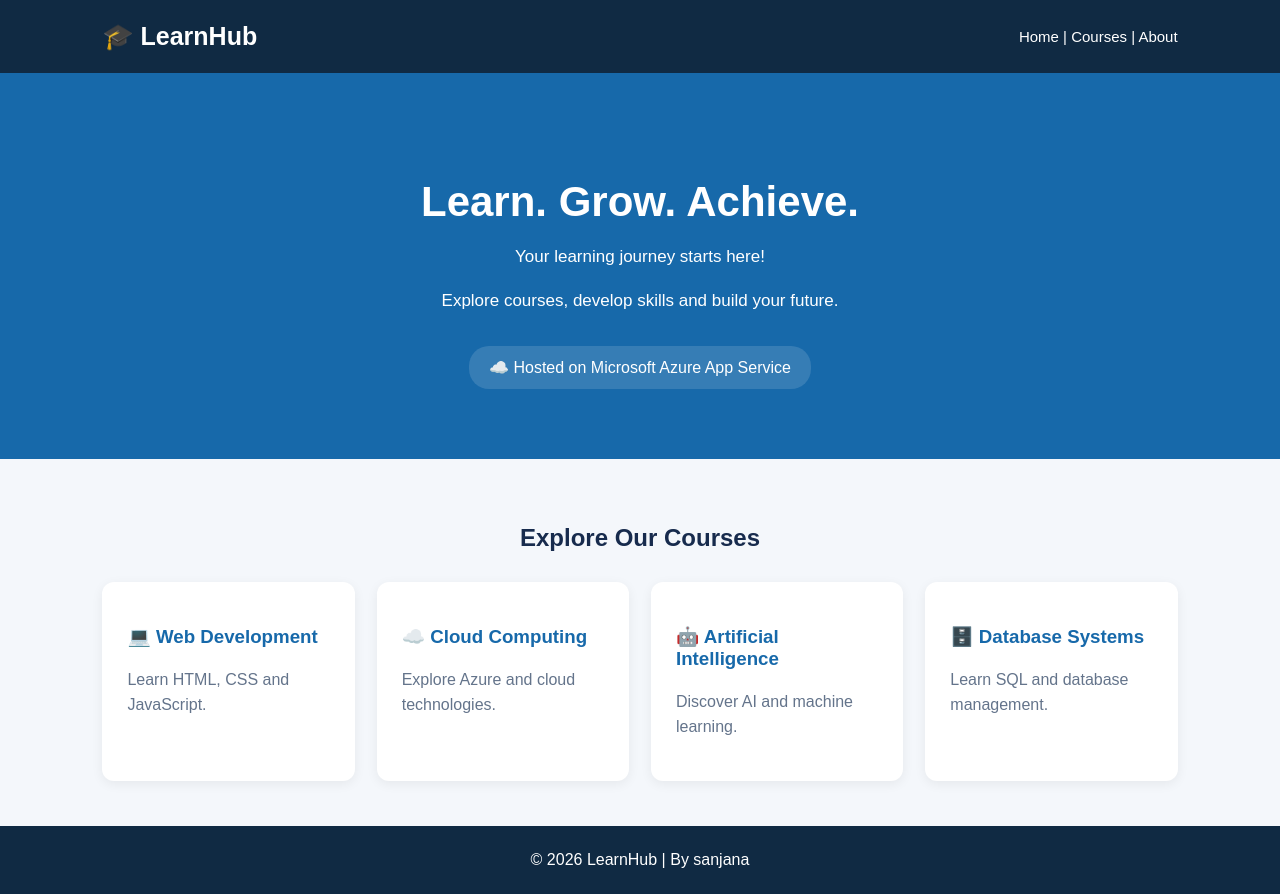
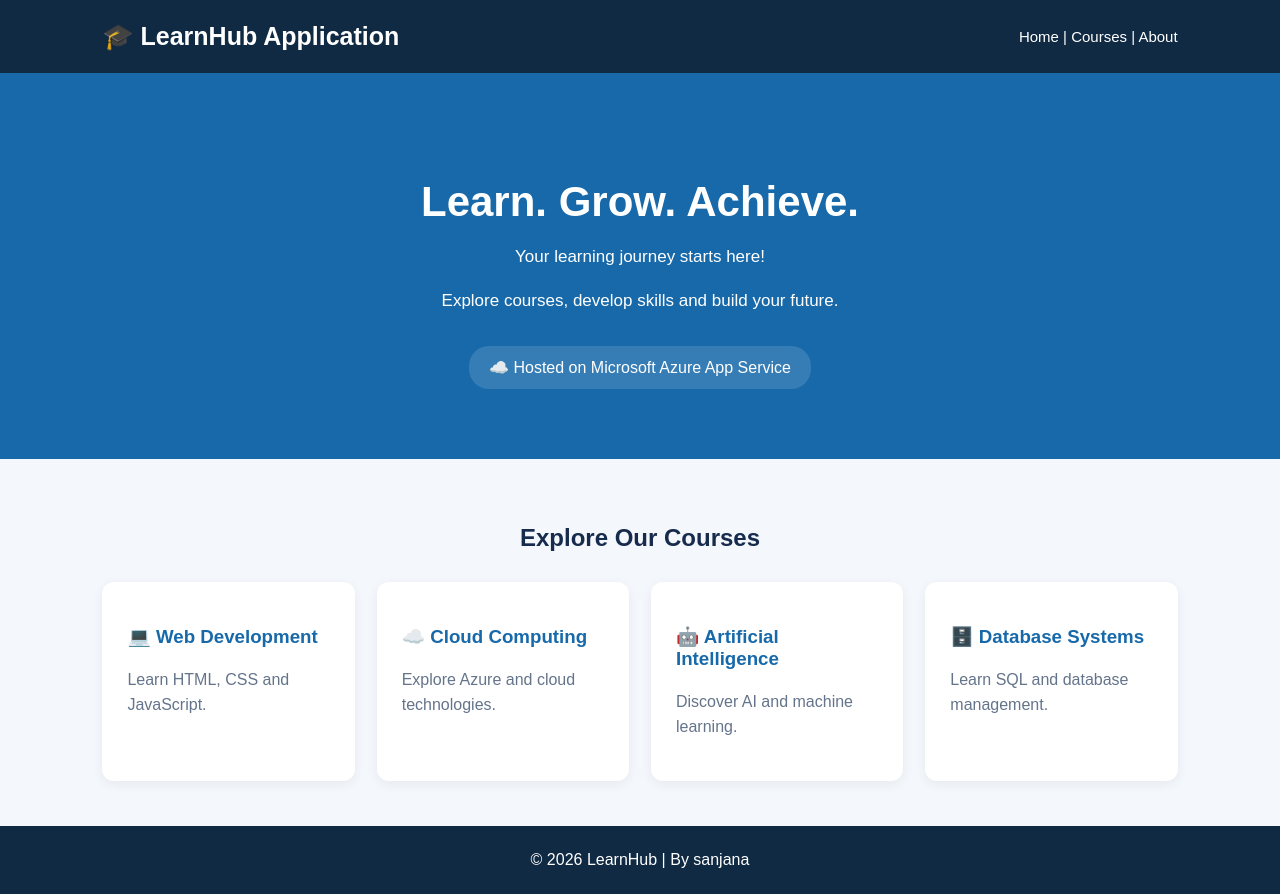
Before and after one commit to Sanju2112/LLT1-cloud, a website: page index.html in a window 1280 px wide. Drawn offline with Linux system fonts and the light colour scheme.

Commit message:
Update logo text to 'LearnHub Application'

```diff
--- a/index.html
+++ b/index.html
@@ -10,7 +10,7 @@
 <body>
 
     <header>
-        <div class="logo">🎓 LearnHub</div>
+        <div class="logo">🎓 LearnHub Application</div>
         <nav>Home | Courses | About</nav>
     </header>
 
```
